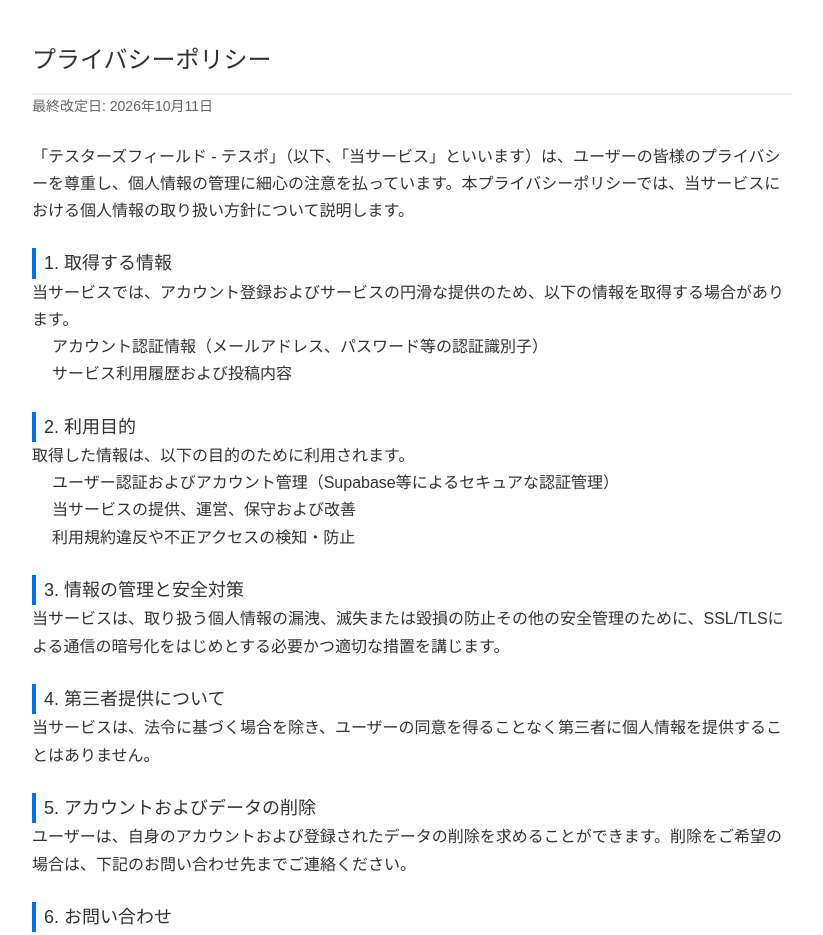
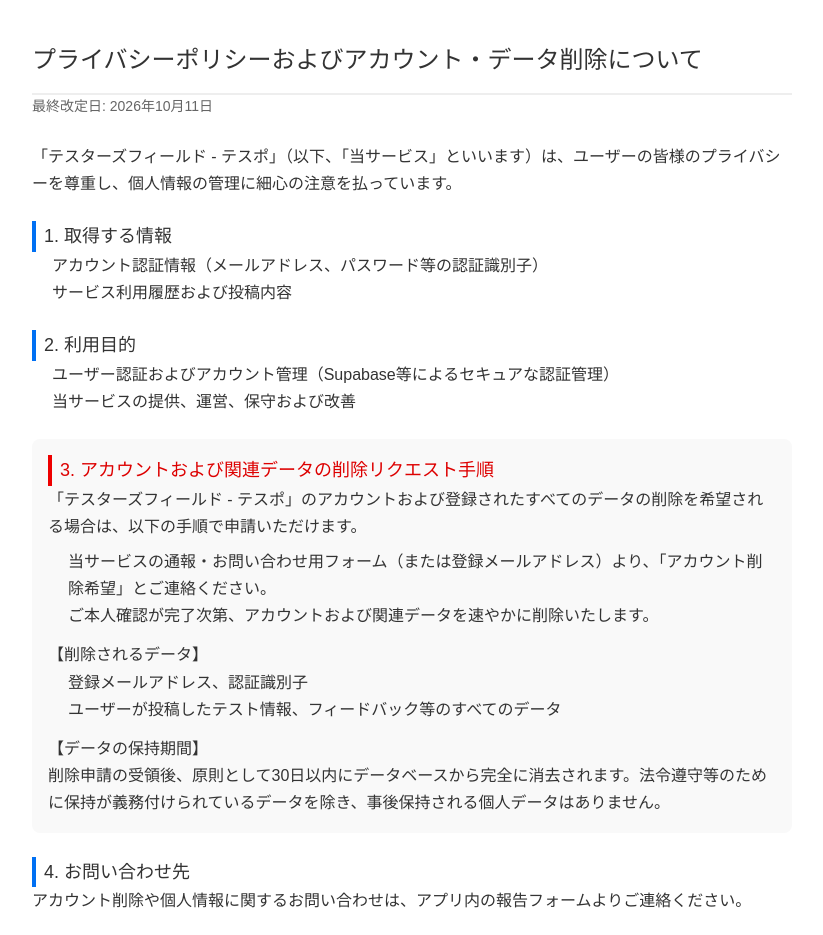
Before and after one commit to yutoookawa/tespo-app, a Next.js app: page /privacy in a window 1280 px wide. Shown: the top 935 px of the page, without its empty margins (228-1051 px from the left). Built offline with nearby package versions, Linux system fonts and the light colour scheme.

Commit message:
docs: update account deletion policy

```diff
--- a/src/app/privacy/page.tsx
+++ b/src/app/privacy/page.tsx
@@ -4,19 +4,18 @@
   return (
     <main style={{ maxWidth: '800px', margin: '0 auto', padding: '40px 20px', fontFamily: 'sans-serif', lineHeight: '1.7', color: '#333' }}>
       <h1 style={{ fontSize: '24px', borderBottom: '2px solid #eee', paddingBottom: '12px' }}>
-        プライバシーポリシー
+        プライバシーポリシーおよびアカウント・データ削除について
       </h1>
       <p style={{ color: '#666', fontSize: '14px' }}>最終改定日: 2026年10月11日</p>
 
       <section style={{ marginTop: '24px' }}>
         <p>
-          「テスターズフィールド - テスポ」（以下、「当サービス」といいます）は、ユーザーの皆様のプライバシーを尊重し、個人情報の管理に細心の注意を払っています。本プライバシーポリシーでは、当サービスにおける個人情報の取り扱い方針について説明します。
+          「テスターズフィールド - テスポ」（以下、「当サービス」といいます）は、ユーザーの皆様のプライバシーを尊重し、個人情報の管理に細心の注意を払っています。
         </p>
       </section>
 
       <section style={{ marginTop: '24px' }}>
         <h2 style={{ fontSize: '18px', borderLeft: '4px solid #0070f3', paddingLeft: '8px' }}>1. 取得する情報</h2>
-        <p>当サービスでは、アカウント登録およびサービスの円滑な提供のため、以下の情報を取得する場合があります。</p>
         <ul style={{ paddingLeft: '20px' }}>
           <li>アカウント認証情報（メールアドレス、パスワード等の認証識別子）</li>
           <li>サービス利用履歴および投稿内容</li>
@@ -25,39 +24,42 @@
 
       <section style={{ marginTop: '24px' }}>
         <h2 style={{ fontSize: '18px', borderLeft: '4px solid #0070f3', paddingLeft: '8px' }}>2. 利用目的</h2>
-        <p>取得した情報は、以下の目的のために利用されます。</p>
         <ul style={{ paddingLeft: '20px' }}>
           <li>ユーザー認証およびアカウント管理（Supabase等によるセキュアな認証管理）</li>
           <li>当サービスの提供、運営、保守および改善</li>
-          <li>利用規約違反や不正アクセスの検知・防止</li>
         </ul>
       </section>
 
-      <section style={{ marginTop: '24px' }}>
-        <h2 style={{ fontSize: '18px', borderLeft: '4px solid #0070f3', paddingLeft: '8px' }}>3. 情報の管理と安全対策</h2>
+      <section style={{ marginTop: '24px', backgroundColor: '#f9f9f9', padding: '16px', borderRadius: '8px' }}>
+        <h2 style={{ fontSize: '18px', borderLeft: '4px solid #e00', paddingLeft: '8px', color: '#d00' }}>
+          3. アカウントおよび関連データの削除リクエスト手順
+        </h2>
         <p>
-          当サービスは、取り扱う個人情報の漏洩、滅失または毀損の防止その他の安全管理のために、SSL/TLSによる通信の暗号化をはじめとする必要かつ適切な措置を講じます。
+          「テスターズフィールド - テスポ」のアカウントおよび登録されたすべてのデータの削除を希望される場合は、以下の手順で申請いただけます。
+        </p>
+        <ol style={{ paddingLeft: '20px', marginTop: '8px' }}>
+          <li>
+            当サービスの通報・お問い合わせ用フォーム（または登録メールアドレス）より、「アカウント削除希望」とご連絡ください。
+          </li>
+          <li>ご本人確認が完了次第、アカウントおよび関連データを速やかに削除いたします。</li>
+        </ol>
+
+        <h3 style={{ fontSize: '16px', marginTop: '12px' }}>【削除されるデータ】</h3>
+        <ul style={{ paddingLeft: '20px' }}>
+          <li>登録メールアドレス、認証識別子</li>
+          <li>ユーザーが投稿したテスト情報、フィードバック等のすべてのデータ</li>
+        </ul>
+
+        <h3 style={{ fontSize: '16px', marginTop: '12px' }}>【データの保持期間】</h3>
+        <p>
+          削除申請の受領後、原則として30日以内にデータベースから完全に消去されます。法令遵守等のために保持が義務付けられているデータを除き、事後保持される個人データはありません。
         </p>
       </section>
 
       <section style={{ marginTop: '24px' }}>
-        <h2 style={{ fontSize: '18px', borderLeft: '4px solid #0070f3', paddingLeft: '8px' }}>4. 第三者提供について</h2>
+        <h2 style={{ fontSize: '18px', borderLeft: '4px solid #0070f3', paddingLeft: '8px' }}>4. お問い合わせ先</h2>
         <p>
-          当サービスは、法令に基づく場合を除き、ユーザーの同意を得ることなく第三者に個人情報を提供することはありません。
-        </p>
-      </section>
-
-      <section style={{ marginTop: '24px' }}>
-        <h2 style={{ fontSize: '18px', borderLeft: '4px solid #0070f3', paddingLeft: '8px' }}>5. アカウントおよびデータの削除</h2>
-        <p>
-          ユーザーは、自身のアカウントおよび登録されたデータの削除を求めることができます。削除をご希望の場合は、下記のお問い合わせ先までご連絡ください。
-        </p>
-      </section>
-
-      <section style={{ marginTop: '24px' }}>
-        <h2 style={{ fontSize: '18px', borderLeft: '4px solid #0070f3', paddingLeft: '8px' }}>6. お問い合わせ</h2>
-        <p>
-          本ポリシーに関するお問い合わせは、当サービスのサポート窓口までご連絡ください。
+          アカウント削除や個人情報に関するお問い合わせは、アプリ内の報告フォームよりご連絡ください。
         </p>
       </section>
     </main>
```
